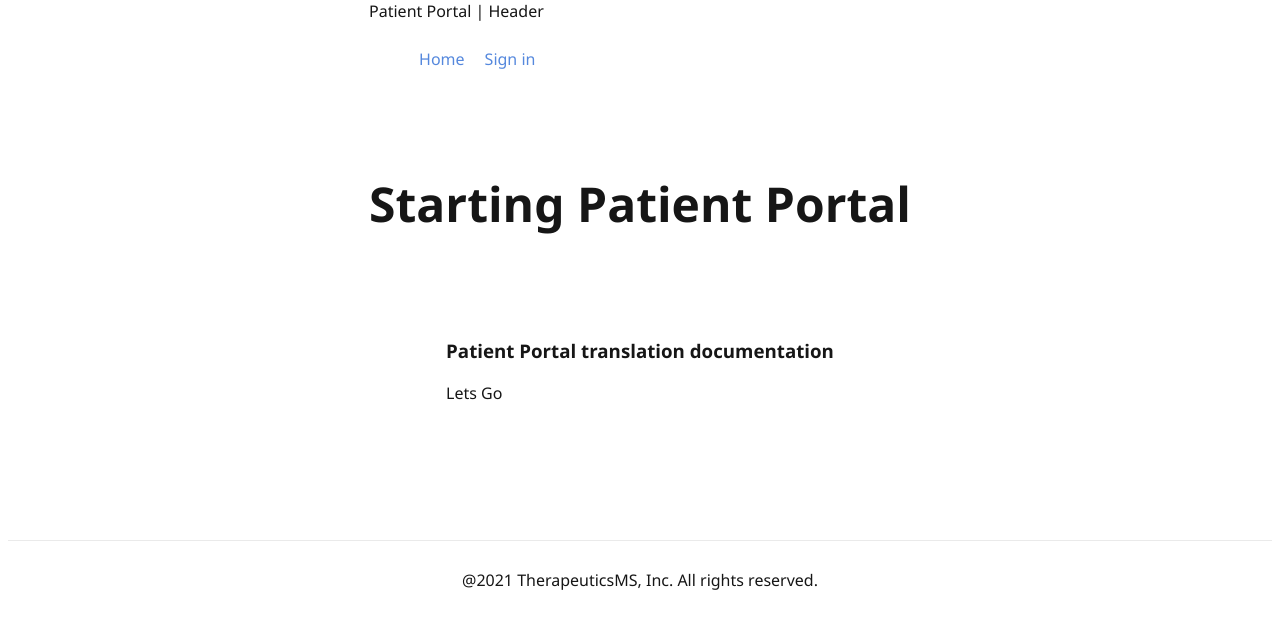
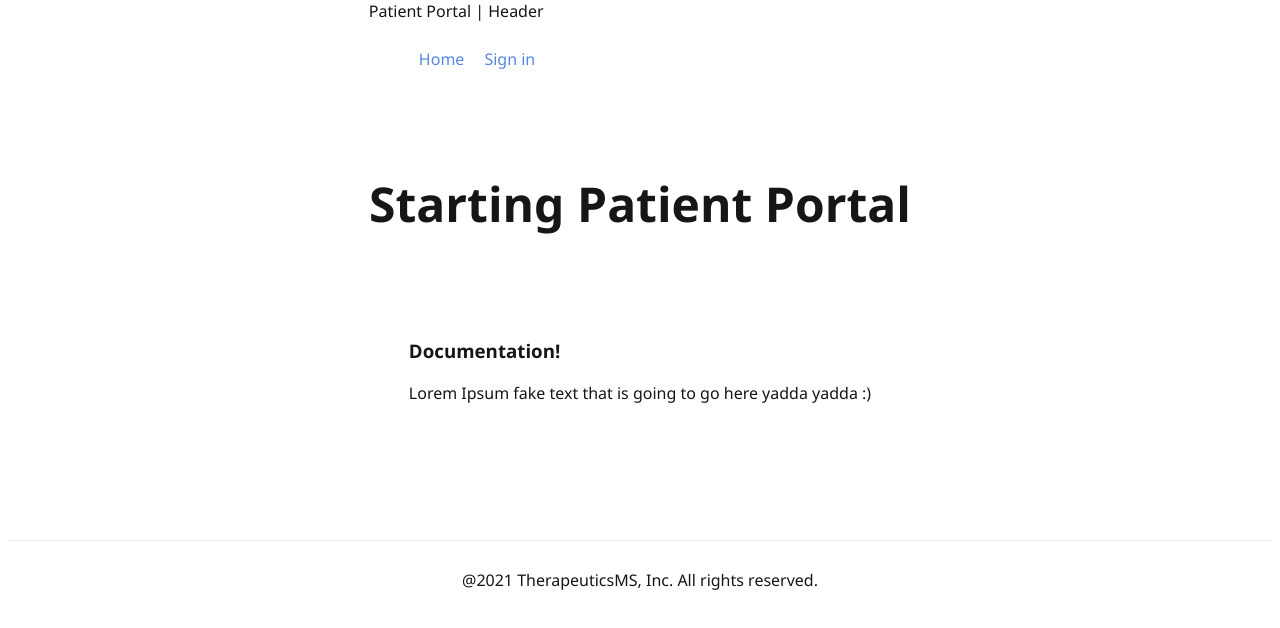
Before and after one commit to Nick-Navarro/NextBoiler, a Next.js app: page / in a window 1280 px wide. Shown: the top 628 px of the page. Built offline with nearby package versions, Linux system fonts and the light colour scheme.

Commit message:
feat(i18n): custom solutions

```diff
--- a/next.config.js
+++ b/next.config.js
@@ -1,5 +1,11 @@
 module.exports = {
   future: {
     webpack5: true
+  },
+  i18n: {
+    locales: [
+      'en', 'es'
+    ],
+    defaultLocale: "en"
   }
 };
--- a/package.json
+++ b/package.json
@@ -26,10 +26,10 @@
   },
   "dependencies": {
     "@types/react": "17.0.5",
+    "aws-amplify": "4.0.2",
     "axios": "0.21.1",
     "moment": "2.29.1",
     "next": "10.2.0",
-    "next-i18next": "8.3.0",
     "nprogress": "0.2.0",
     "react": "17.0.2",
     "react-dom": "17.0.2"
--- /dev/null
+++ b/public/locales/index.ts
@@ -0,0 +1,7 @@
+import * as en from './en/common.json'
+import * as es from './es/common.json'
+
+export const messages = {
+  en: { ...en },
+  es: { ...es }
+}
--- a/src/@types/initializations/home/index.ts
+++ b/src/@types/initializations/home/index.ts
@@ -2,4 +2,5 @@ import { HomepageInitResponseData } from '@/@types/api'
 
 export interface HomeInitials {
   homeData: HomepageInitResponseData
+  i18n: Record<string, unknown>
 }
--- a/src/pages/index.tsx
+++ b/src/pages/index.tsx
@@ -6,24 +6,24 @@ import { AppLayout } from '@/layouts/AppLayout'
 import { HomeInitials } from '@/@types/initializations'
 import { getHomePageInitialValues } from '@/services/initializations'
 import { LOGGEDIN } from '@/../config/constants'
+import { useRouter } from 'next/router'
 import styles from './home/home.module.scss'
+import { messages as lang } from '../../public/locales/index'
 
-const Home: NextPage<HomeInitials> = (): JSX.Element => (
+const Home: NextPage<HomeInitials> = ({ i18n }): JSX.Element => (
   <div className={styles.container}>
     <Head>
-      <title>Patient Portal</title>
+      <title>{i18n['meta.title']}</title>
       <link rel="icon" href="/favicon.ico" />
     </Head>
     <AppLayout authority={LOGGEDIN}>
       <main className={styles.main}>
-        <h1 className={styles.title}>Starting Patient Portal</h1>
+        <h1 className={styles.title}>{i18n['heading.patientPortal']}</h1>
 
         <div className={styles.grid}>
           <a href="https://vitamedmd.net/" className={styles.card}>
-            {/* <h3>{t('heading.documentation')}</h3>
-              <p>{t('paragraph.text')}</p> */}
-            <h3>Patient Portal translation documentation</h3>
-            <p>Lets Go</p>
+            <h3>{i18n['heading.documentation']}</h3>
+            <p>{i18n['paragraph.text']}</p>
           </a>
         </div>
       </main>
@@ -32,10 +32,15 @@ const Home: NextPage<HomeInitials> = (): JSX.Element => (
   </div>
 )
 
-export const getServerSideProps = async () => ({
-  props: {
-    ...getHomePageInitialValues(),
-  },
-})
+export const getServerSideProps = async ({ locale }) => {
+  console.log({ props: locale, lang })
+
+  return {
+    props: {
+      ...getHomePageInitialValues(),
+      i18n: lang[locale],
+    },
+  }
+}
 
 export default Home
```
Also changed, not shown: src/utils/useLang.ts (added, +9 -0 lines), 1 other file (tests, documents, lock files or other folders).
